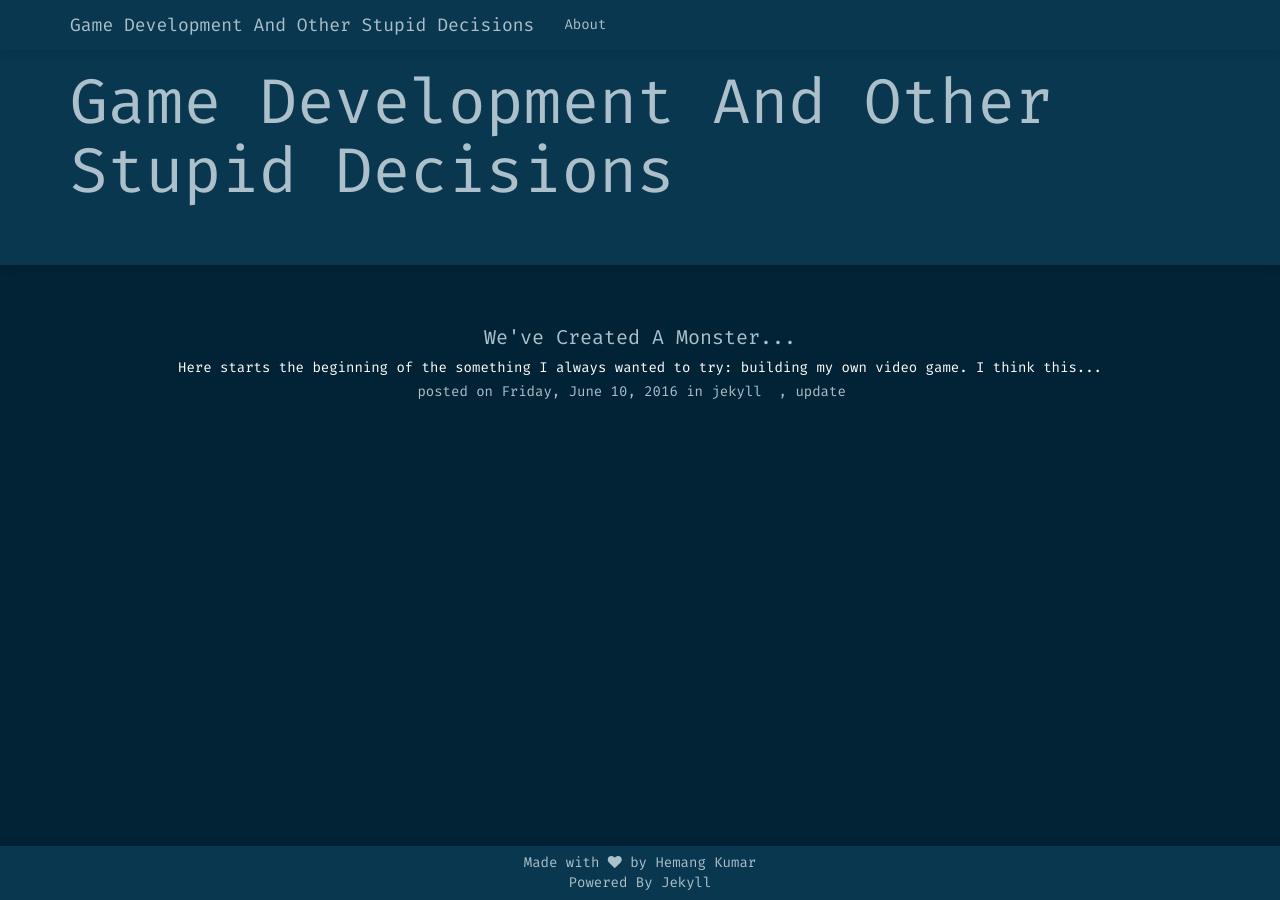
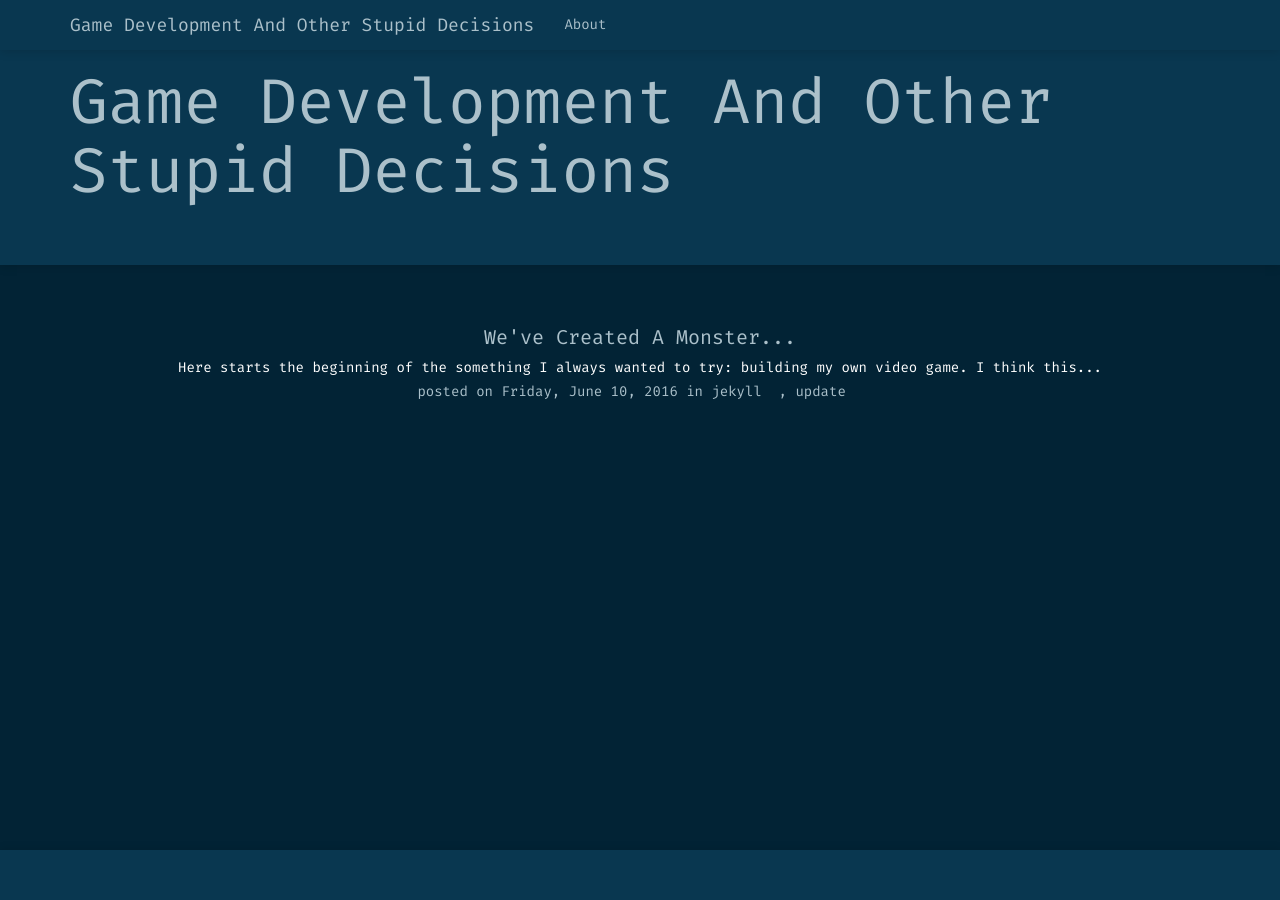
Before and after one commit to ca959971/ca959971.github.io, a Jekyll site: the page built from index.html, in a window 1280 px wide. Built offline with Jekyll 4.4.1, drawn with Linux system fonts in a browser that asks for light colours; nearby versions of some CDN libraries; some web fonts are replaced.

Commit message:
removed native header and footer

```diff
--- a/_includes/footer.html
+++ b/_includes/footer.html
@@ -1,6 +1,3 @@
 <nav class="navbar navbar-default navbar-fixed-bottom">
-  <div class="container footer-content">
-    Made with <i class ="fa fa-heart"></i> by Hemang Kumar<br>
-    Powered By Jekyll
-  </div>
+
 </nav>
```
Also changed, not shown: 3 other files.
